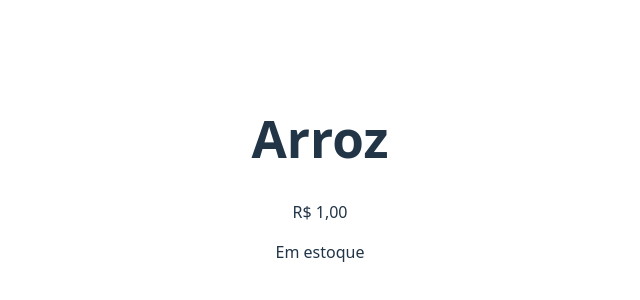
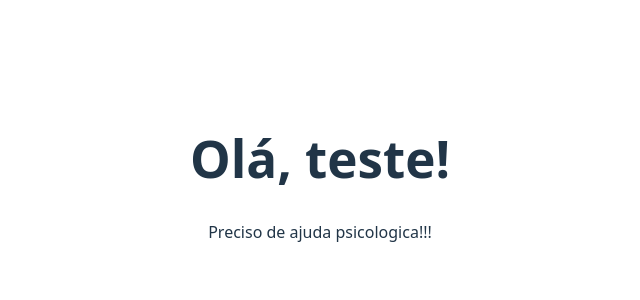
Before and after one commit to chansdev/commits-fullstack, a React (Vite) app: page / in a window 1280 px wide. Shown: the part 222-522 px from the top of the page, without its empty margins (320-960 px from the left). Built offline with nearby package versions, Linux system fonts and the light colour scheme.

Commit message:
atividade 4

```diff
--- a/src/App.jsx
+++ b/src/App.jsx
@@ -2,13 +2,16 @@ import { useState } from 'react'
 import reactLogo from './assets/react.svg'
 import viteLogo from '/vite.svg'
 import './App.css'
-import Produto from './components/Produto.jsx'
+import Components from './components/Components.jsx'
 
 function App() {
 
   return (
     <>
-    <Produto nome="Arroz" preco="R$ 1,00" disponivel={true} />
+    <Components>
+      <h1>Olá, teste!</h1>
+      <p>Preciso de ajuda psicologica!!!</p>
+    </Components>
     </>
   )
 }
--- /dev/null
+++ b/src/components/Components.jsx
@@ -0,0 +1,5 @@
+function Components({children}) {
+    return <div>{children}</div>
+}
+
+export default Components
--- a/src/components/Produto.jsx
+++ /dev/null
@@ -1,11 +0,0 @@
-function Produto(props) {
-    return (
-        <div>
-            <h1>{props.nome}</h1>
-            <p>{props.preco}</p>
-            <p>{props.disponivel ? "Em estoque" : "Fora de Estoque"}</p>
-        </div>
-    )
-}
-
-export default Produto
```
